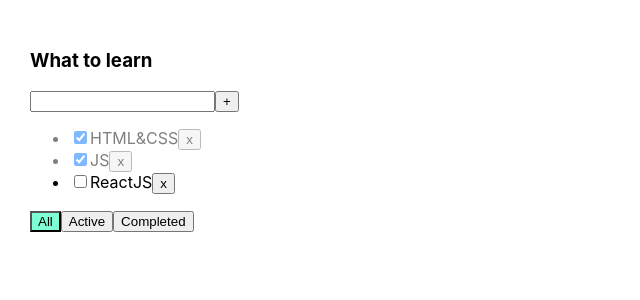
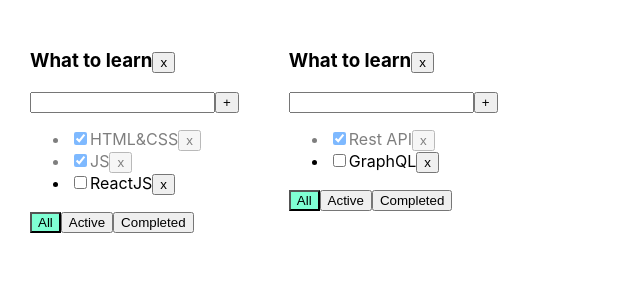
Before and after one commit to Viktoriyadegt/1-todolist, a React (Create React App) app: page / in a window 1280 px wide. Shown: the top 300 px of the page, without its empty margins (0-640 px from the left). Built offline with nearby package versions, Linux system fonts and the light colour scheme.

Commit message:
lesson_5

```diff
--- a/src/App.tsx
+++ b/src/App.tsx
@@ -9,52 +9,82 @@ export type TaskPropsType = {
     isDone: boolean
 }
 
+export type TasksType = {
+    [key:string]: Array<TaskPropsType>
+}
+export type TodolistsType = {
+    id: string
+    title: string
+    filter: FilterType
+}
 export type FilterType = 'all' | 'active' | 'completed'
 
 function App() {
-    let [filter, setFilter] = useState<FilterType>('all')
-    const [tasks, setTasks] = useState<Array<TaskPropsType>>([
-        {id: v1(), title: "HTML&CSS", isDone: true},
-        {id: v1(), title: "JS", isDone: true},
-        {id: v1(), title: "ReactJS", isDone: false}
+
+    let todolistID1 = v1()
+    let todolistID2 = v1()
+
+    let [todolists, setTodolists] = useState<Array<TodolistsType>>([
+        {id: todolistID1, title: 'What to learn', filter: 'all'},
+        {id: todolistID2, title: 'What to buy', filter: 'all'},
     ])
 
-    const removeTask = (taskId: string) => {
-        setTasks(tasks.filter(t => t.id !== taskId))
-    }
+    let [tasks, setTasks] = useState<TasksType>({
+        [todolistID1]: [
+            {id: v1(), title: 'HTML&CSS', isDone: true},
+            {id: v1(), title: 'JS', isDone: true},
+            {id: v1(), title: 'ReactJS', isDone: false},
 
-    const addTask = (title: string) => {
+        ],
+        [todolistID2]: [
+            {id: v1(), title: 'Rest API', isDone: true},
+            {id: v1(), title: 'GraphQL', isDone: false},
+        ]
+    })
+
+    const removeTask = (todolistId: string, taskId: string) => {
+        setTasks({...tasks, [todolistId]: tasks[todolistId].filter(f => f.id !== taskId)})}
+
+    const addTask = (todolistId:string, title: string) => {
         const newTask = {id: v1(), title, isDone: false}
-        setTasks([newTask, ...tasks])
-    }
+        setTasks({...tasks, [todolistId]: [newTask, ...tasks[todolistId]]})}
 
-    const changeStatus = (taskId: string, isDone: boolean) => {
-        setTasks(tasks.map(m=>m.id===taskId? {...m, isDone} : m))
-    }
+    const changeStatus = (todolistId: string, taskId: string, isDone: boolean) => {
+        setTasks({...tasks, [todolistId]: tasks[todolistId].map(m=>m.id===taskId? {...m, isDone} : m)})}
 
-    let taskForTodolist = tasks
-    if (filter === 'active') {
-        taskForTodolist = tasks.filter(t => !t.isDone)
-    }
-    if (filter === 'completed') {
-        taskForTodolist = tasks.filter(t => t.isDone)
-    }
+    const changeFilter = (todolistId: string, filter: FilterType) => {
+        setTodolists(todolists.map(tl => tl.id === todolistId ? {...tl, filter} : tl))}
 
-    const changeFilter = (filter: FilterType) => {
-        setFilter(filter)
+    const removeTodolist = (todolistId: string) => {
+        setTodolists(todolists.filter(f=>f.id!==todolistId))
+        delete tasks[todolistId]
+        setTasks({...tasks})
     }
 
     return (
         <div className="App">
-            <Todolist
+            {todolists.map(todolist => {
+                let taskForTodolist = tasks[todolist.id]
+                if (todolist.filter === 'active') {
+                    taskForTodolist = taskForTodolist.filter(t => !t.isDone)
+                }
+                if (todolist.filter === 'completed') {
+                    taskForTodolist = taskForTodolist.filter(t => t.isDone)
+                }
+                return <Todolist
+                    key={todolist.id}
+                    id={todolist.id}
                     title={'What to learn'}
                     tasks={taskForTodolist}
                     removeTask={removeTask}
                     changeFilter={changeFilter}
                     addTask={addTask}
                     changeStatus={changeStatus}
-                filter={filter}
+                    filter={todolist.filter}
+                    removeTodolist={removeTodolist}
                 />
+            })}
+
         </div>
     );
 }
--- a/src/Todolist.tsx
+++ b/src/Todolist.tsx
@@ -2,13 +2,15 @@ import React, {ChangeEvent, KeyboardEvent, useState} from 'react';
 import {FilterType, TaskPropsType} from "./App";
 
 export type TodolistPropsType = {
+    id: string
     title: string
     tasks: TaskPropsType[]
-    removeTask: (taskId: string) => void
-    changeFilter: (filter: FilterType) => void
-    addTask: (title: string) => void
-    changeStatus: (taskId: string, isDone: boolean) => void
+    removeTask: (todolistId: string, taskId: string) => void
+    changeFilter: (todolistId: string, filter: FilterType) => void
+    addTask: (todolistId: string, title: string) => void
+    changeStatus: (todolistId: string, taskId: string, isDone: boolean) => void
     filter: FilterType
+    removeTodolist: (todolistId: string) => void
 }
 const Todolist = (props: TodolistPropsType) => {
 
@@ -17,12 +19,11 @@ const Todolist = (props: TodolistPropsType) => {
 
         const onChangeTileHandler = (e: ChangeEvent<HTMLInputElement>) => {
             setTitle(e.currentTarget.value)
-
         }
 
         const addTaskHandler = () => {
             if (title.trim() !== '') {
-                props.addTask(title.trim())
+                props.addTask(props.id, title.trim())
                 setTitle('')
             } else {
                 setError('Title is required!')
@@ -37,18 +38,23 @@ const Todolist = (props: TodolistPropsType) => {
         }
 
         const removeTaskHandler = (taskId: string) => {
-            props.removeTask(taskId)
+            props.removeTask(props.id, taskId)
         }
 
-        const changeStatusHandler = (taskId: string, isDone: boolean) => props.changeStatus(taskId, isDone)
+        const changeStatusHandler = (taskId: string, isDone: boolean) => props.changeStatus(props.id, taskId, isDone)
 
         const changeFilterHandler = (filter: FilterType) => {
-            props.changeFilter(filter)
+            props.changeFilter(props.id, filter)
         }
+
+        const removeTodolistHandler = () => props.removeTodolist(props.id)
 
         return (
             <div>
-                <h3>{props.title}</h3>
+                <h3>{props.title}
+                    <button onClick={removeTodolistHandler}>x</button>
+                </h3>
+
                 <div>
                     <input value={title}
                            className={error ? 'error' : ''}
@@ -61,7 +67,7 @@ const Todolist = (props: TodolistPropsType) => {
                 <ul>
                     {props.tasks.map((task) => {
                         return (
-                            <li key={task.id} className={task.isDone? 'is-done' : ''}>
+                            <li key={task.id} className={task.isDone ? 'is-done' : ''}>
                                 <input type="checkbox"
                                        checked={task.isDone}
                                        onChange={(e) =>
@@ -81,11 +87,15 @@ const Todolist = (props: TodolistPropsType) => {
                             onClick={() => changeFilterHandler('all')}>All
                     </button>
                     <button className={props.filter === 'active' ? 'active-filter' : ''}
-                            onClick={() => {changeFilterHandler('active')}}>Active
+                            onClick={() => {
+                                changeFilterHandler('active')
+                            }}>Active
                     </button>
                     <button
                         className={props.filter === 'completed' ? 'active-filter' : ''}
-                        onClick={() => {changeFilterHandler('completed')}}>Completed
+                        onClick={() => {
+                            changeFilterHandler('completed')
+                        }}>Completed
                     </button>
                 </div>
             </div>
```
Lines whose indentation alone changed are shown as unchanged.
